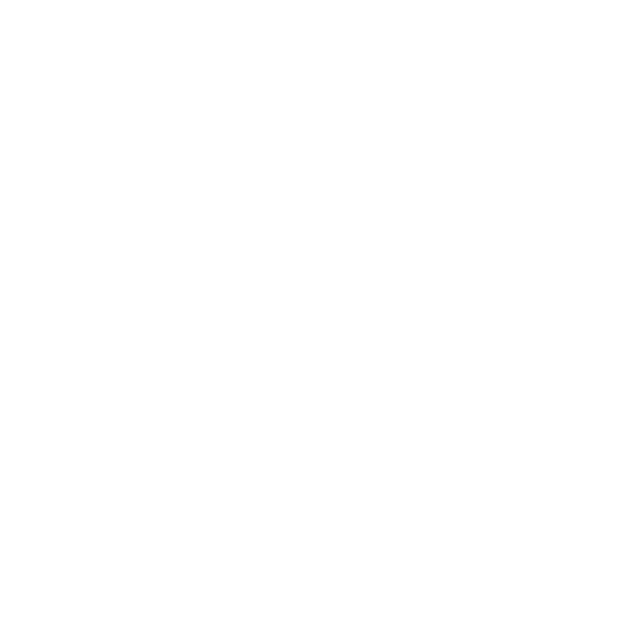
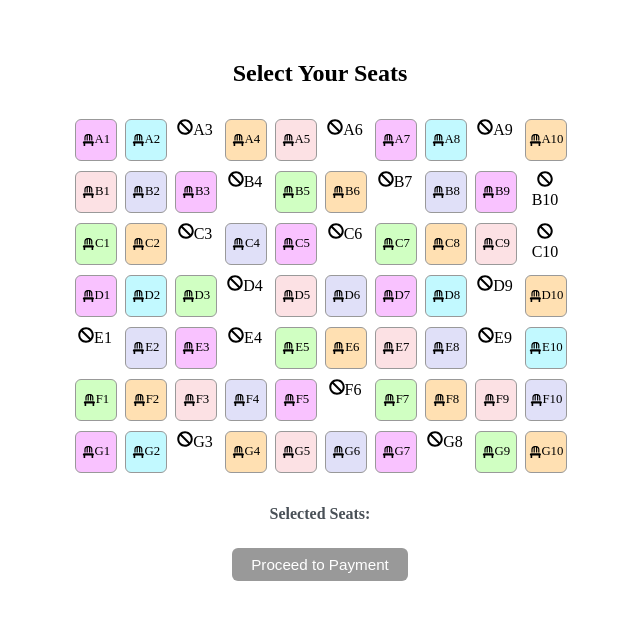
Before and after one commit to deepak199395/Shop-999, a React (Create React App) app in the folder shop999client/: page /Seat-Selection in a window 1280 px wide. Before the commit this address had no page. Shown: the top 620 px of the page, without its empty margins (320-960 px from the left). Built offline with nearby package versions, Linux system fonts and the light colour scheme.

Commit message:
add booking and seat details

```diff
--- a/shop999client/src/Api/RestApi.js
+++ b/shop999client/src/Api/RestApi.js
@@ -30,7 +30,16 @@
     } catch (error) {
         console.error("API call failed:", error);
         throw error;
+     }
+}
+export const userLogin=async()=>{
+  try {
+    const response = await fetch(`${BASE_URL}/login`);
+    const result = response.json()
+    return result;
+  } catch (error) {
+    console.error("API call failed:", error);
+    throw error;
 
-    }
-
+  }
 }
--- a/shop999client/src/App.js
+++ b/shop999client/src/App.js
@@ -16,6 +16,8 @@
 import Liveshow from './Screens/LiveShow/Liveshow'
 import Profile from './Screens/AdminPannel/Profile'
 import CommingSoon from './Screens/CommingSoon/CommingSoon'
+import MovieInfo from './Screens/MovieTickts/MovieInfo'
+import SeatSelection from './Screens/MovieTickts/SeatSelection'
 const App = () => {
   return (
     <div>
@@ -36,10 +38,10 @@
       <Route path='/liveshow' element={<Liveshow/>}/>
       <Route path='/profile' element={<Profile/>}/>
       <Route path='/commingSoon' element={<CommingSoon/>}/>
+      <Route path='/Movie-Info' element={<MovieInfo/>}/>
+      <Route path='/Seat-Selection' element={<SeatSelection/>}/>
 
-
-
-    </Routes>
+     </Routes>
     </div>
   )
 }
--- a/shop999client/src/Screens/AdminPannel/Orders.js
+++ b/shop999client/src/Screens/AdminPannel/Orders.js
@@ -3,7 +3,6 @@
 const Orders = () => {
   return (
     <div>
-        <h1>Orders hhhhhh</h1>
 
     </div>
   )
--- a/shop999client/src/Screens/Layouts/Header.js
+++ b/shop999client/src/Screens/Layouts/Header.js
@@ -1,6 +1,6 @@
 import React, { useState } from 'react';
 import { Link } from 'react-router-dom';
-import '../../Styles/Header.css'; // assuming CSS is here
+import '../../Styles/Header.css';
 import Profile from '../Profile/Profile';
 
 const Header = () => {
--- /dev/null
+++ b/shop999client/src/Screens/MovieTickts/MovieInfo.js
@@ -0,0 +1,42 @@
+import React from 'react'
+import { useLocation, useNavigate } from 'react-router-dom'
+import "../../Styles/Ipl.css"
+import SeatSelection from './SeatSelection'
+const MovieInfo = () => {
+    const {state:movie}=useLocation()
+    const navigate=useNavigate()
+
+    if(!movie){
+        return(
+            <div className='container'>
+            <h2>No movie info found</h2>
+            <button onClick={() => navigate('/')}>Back to Tickets</button>
+          </div>
+        )
+    }
+  return (
+    <div className='Maincontainer'>
+    <div className='container'>
+    <h1 className='title'>Booking Details</h1>
+    <div className='ticket-card'>
+      <div className='image-wrapper'>
+        <img src={movie.MovieImage} alt={movie.MovieName} className='team-img' />
+      </div>
+      <h2>{movie.MovieName}</h2>
+      <p className='description'>{movie.MovieDescription}</p>
+      <h4>{movie.MovieGenre}</h4>
+      <h3>Rating: {movie.MovieRating}</h3>
+      <h4>{movie.MovieLanguage}</h4>
+      <h3>Release Date: {movie.MovieReleaseDate}</h3>
+      {/* You can add a form here to collect user info, seat selection, etc */}
+      <button className="buy-btn" onClick={() => alert("Ticket booked!")}>
+        Confirm Booking
+      </button>
+    </div>
+  </div>
+  <SeatSelection/>
+  </div>
+  )
+}
+
+export default MovieInfo
--- /dev/null
+++ b/shop999client/src/Screens/MovieTickts/SeatSelection.js
@@ -0,0 +1,41 @@
+import React, { useState } from 'react'
+import { FaChair, FaBan } from 'react-icons/fa';
+import "./Seats.css"
+import { seatsLayout } from './TheatreSeats';
+
+
+const SeatSelection = () => {
+    const [selectedSeats, setSelectedSeats] = useState([]);
+
+    const handleSeatClick = (seatNumber) => {
+        if (selectedSeats.includes(seatNumber)) {
+            setSelectedSeats(selectedSeats.filter(seat => seat !== seatNumber))
+        } else {
+            setSelectedSeats([...selectedSeats, seatNumber])
+        }
+    };
+    return (
+        <div className='seat-container'>
+            <h2>Select Your Seats</h2>
+            <div className='seats-grid'>
+                {
+                    seatsLayout.map(seat => (
+                        <div key={seat.seatNumber}
+                            className={`seat${!seat.isAvailable ? 'unavailable' : ""} ${selectedSeats.includes(seat.seatNumber) ? 'selected' : ""}`}
+                            onClick={() => seat.isAvailable && handleSeatClick(seat.seatNumber)}
+                        >
+                            {seat.isAvailable ? <FaChair /> : <FaBan />}
+                            <span>{seat.seatNumber}</span>
+                        </div>
+                    ))}
+             </div>
+             <div className='selected-info'>
+             <h4>Selected Seats:</h4>
+             {selectedSeats.length > 0 ? selectedSeats.join(','):null}
+             </div>
+             <button className="buy-btn" disabled={selectedSeats.length === 0}>Proceed to Payment</button>
+        </div>
+    );
+};
+
+export default SeatSelection
--- /dev/null
+++ b/shop999client/src/Screens/MovieTickts/Seats.css
@@ -0,0 +1,98 @@
+.seat-container {
+    text-align: center;
+    padding: 2rem;
+    width: fit-content;
+    margin: 0 auto;
+    border-radius: 8px;
+    background-color: #fff;
+  }
+
+  .seats-grid {
+    display: grid;
+    grid-template-columns: repeat(10, 40px); /* 10 seats per row */
+    gap: 10px;
+    justify-content: center;
+    margin: 2rem 0;
+  }
+
+  /* Random pastel colors for available seats */
+  .seat {
+    width: 40px;
+    height: 40px;
+    font-size: 0.8rem;
+    display: flex;
+    align-items: center;
+    justify-content: center;
+    border-radius: 6px;
+    border: 1px solid #999;
+    cursor: pointer;
+    transition: 0.2s ease;
+    color: black;
+    background-color: #f9c2ff; /* fallback color */
+  }
+
+  .seat:nth-child(6n + 1) { background-color: #f9c2ff; }  /* Pink */
+  .seat:nth-child(6n + 2) { background-color: #c2f9ff; }  /* Light Blue */
+  .seat:nth-child(6n + 3) { background-color: #d0ffc2; }  /* Light Green */
+  .seat:nth-child(6n + 4) { background-color: #ffe0b2; }  /* Light Orange */
+  .seat:nth-child(6n + 5) { background-color: #fce1e4; }  /* Light Red */
+  .seat:nth-child(6n + 6) { background-color: #e0e0f8; }  /* Light Purple */
+
+  .seat:hover {
+    transform: scale(1.05);
+    filter: brightness(1.1);
+  }
+
+  .seat.selected {
+    background-color: #4caf50 !important;
+    color: white;
+    font-weight: bold;
+  }
+
+  .seat.unavailable {
+    background-color: #aaa !important;
+    color: white;
+    cursor: not-allowed;
+    border: 1px solid #777;
+  }
+
+  .selected-info {
+    margin-top: 20px;
+    font-size: 1rem;
+  }
+
+  .buy-btn {
+    margin-top: 20px;
+    padding: 0.5rem 1.2rem;
+    font-size: 0.95rem;
+    background-color: #2196f3;
+    color: white;
+    border: none;
+    border-radius: 6px;
+    cursor: pointer;
+    transition: 0.3s ease;
+  }
+
+  .buy-btn:hover:not(:disabled) {
+    background-color: #0b7dda;
+  }
+
+  .buy-btn:disabled {
+    background-color: #999;
+    cursor: not-allowed;
+  }
+  /* 🌐 Responsive for smaller screens */
+@media (max-width: 600px) {
+    .seat {
+      font-size: 0.65rem;
+    }
+
+    .buy-btn {
+      font-size: 0.9rem;
+      padding: 0.5rem 1rem;
+    }
+
+    .selected-info {
+      font-size: 0.9rem;
+    }
+  }
--- /dev/null
+++ b/shop999client/src/Screens/MovieTickts/TheatreSeats.js
@@ -0,0 +1,87 @@
+// src/Data/TheatreSeats.js
+
+export const seatsLayout = [
+    // Row A
+    { seatNumber: 'A1', isAvailable: true },
+    { seatNumber: 'A2', isAvailable: true },
+    { seatNumber: 'A3', isAvailable: false },
+    { seatNumber: 'A4', isAvailable: true },
+    { seatNumber: 'A5', isAvailable: true },
+    { seatNumber: 'A6', isAvailable: false },
+    { seatNumber: 'A7', isAvailable: true },
+    { seatNumber: 'A8', isAvailable: true },
+    { seatNumber: 'A9', isAvailable: false },
+    { seatNumber: 'A10', isAvailable: true },
+
+    // Row B
+    { seatNumber: 'B1', isAvailable: true },
+    { seatNumber: 'B2', isAvailable: true },
+    { seatNumber: 'B3', isAvailable: true },
+    { seatNumber: 'B4', isAvailable: false },
+    { seatNumber: 'B5', isAvailable: true },
+    { seatNumber: 'B6', isAvailable: true },
+    { seatNumber: 'B7', isAvailable: false },
+    { seatNumber: 'B8', isAvailable: true },
+    { seatNumber: 'B9', isAvailable: true },
+    { seatNumber: 'B10', isAvailable: false },
+
+    // Row C
+    { seatNumber: 'C1', isAvailable: true },
+    { seatNumber: 'C2', isAvailable: true },
+    { seatNumber: 'C3', isAvailable: false },
+    { seatNumber: 'C4', isAvailable: true },
+    { seatNumber: 'C5', isAvailable: true },
+    { seatNumber: 'C6', isAvailable: false },
+    { seatNumber: 'C7', isAvailable: true },
+    { seatNumber: 'C8', isAvailable: true },
+    { seatNumber: 'C9', isAvailable: true },
+    { seatNumber: 'C10', isAvailable: false },
+
+    // Row D
+    { seatNumber: 'D1', isAvailable: true },
+    { seatNumber: 'D2', isAvailable: true },
+    { seatNumber: 'D3', isAvailable: true },
+    { seatNumber: 'D4', isAvailable: false },
+    { seatNumber: 'D5', isAvailable: true },
+    { seatNumber: 'D6', isAvailable: true },
+    { seatNumber: 'D7', isAvailable: true },
+    { seatNumber: 'D8', isAvailable: true },
+    { seatNumber: 'D9', isAvailable: false },
+    { seatNumber: 'D10', isAvailable: true },
+
+    // Row E
+    { seatNumber: 'E1', isAvailable: false },
+    { seatNumber: 'E2', isAvailable: true },
+    { seatNumber: 'E3', isAvailable: true },
+    { seatNumber: 'E4', isAvailable: false },
+    { seatNumber: 'E5', isAvailable: true },
+    { seatNumber: 'E6', isAvailable: true },
+    { seatNumber: 'E7', isAvailable: true },
+    { seatNumber: 'E8', isAvailable: true },
+    { seatNumber: 'E9', isAvailable: false },
+    { seatNumber: 'E10', isAvailable: true },
+
+    // Row F
+    { seatNumber: 'F1', isAvailable: true },
+    { seatNumber: 'F2', isAvailable: true },
+    { seatNumber: 'F3', isAvailable: true },
+    { seatNumber: 'F4', isAvailable: true },
+    { seatNumber: 'F5', isAvailable: true },
+    { seatNumber: 'F6', isAvailable: false },
+    { seatNumber: 'F7', isAvailable: true },
+    { seatNumber: 'F8', isAvailable: true },
+    { seatNumber: 'F9', isAvailable: true },
+    { seatNumber: 'F10', isAvailable: true },
+
+    // Row G
+    { seatNumber: 'G1', isAvailable: true },
+    { seatNumber: 'G2', isAvailable: true },
+    { seatNumber: 'G3', isAvailable: false },
+    { seatNumber: 'G4', isAvailable: true },
+    { seatNumber: 'G5', isAvailable: true },
+    { seatNumber: 'G6', isAvailable: true },
+    { seatNumber: 'G7', isAvailable: true },
+    { seatNumber: 'G8', isAvailable: false },
+    { seatNumber: 'G9', isAvailable: true },
+    { seatNumber: 'G10', isAvailable: true },
+  ];
--- a/shop999client/src/Styles/Ipl.css
+++ b/shop999client/src/Styles/Ipl.css
@@ -6,7 +6,11 @@
   font-family: 'Segoe UI', Tahoma, Geneva, Verdana, sans-serif;
   animation: fadeIn 0.5s ease-in;
 }
+.Maincontainer{
+  display: flex;
 
+
+}
 .title {
   text-align: center;
   font-size: 3rem;
```
Also changed, not shown: shop999client/src/Screens/Auth/Login.js (+7 -17 lines), shop999client/src/Screens/MovieTickts/MovieTckects.js (+9 -4 lines), shop999client/src/Screens/Profile/Profile.js (+22 -7 lines).
